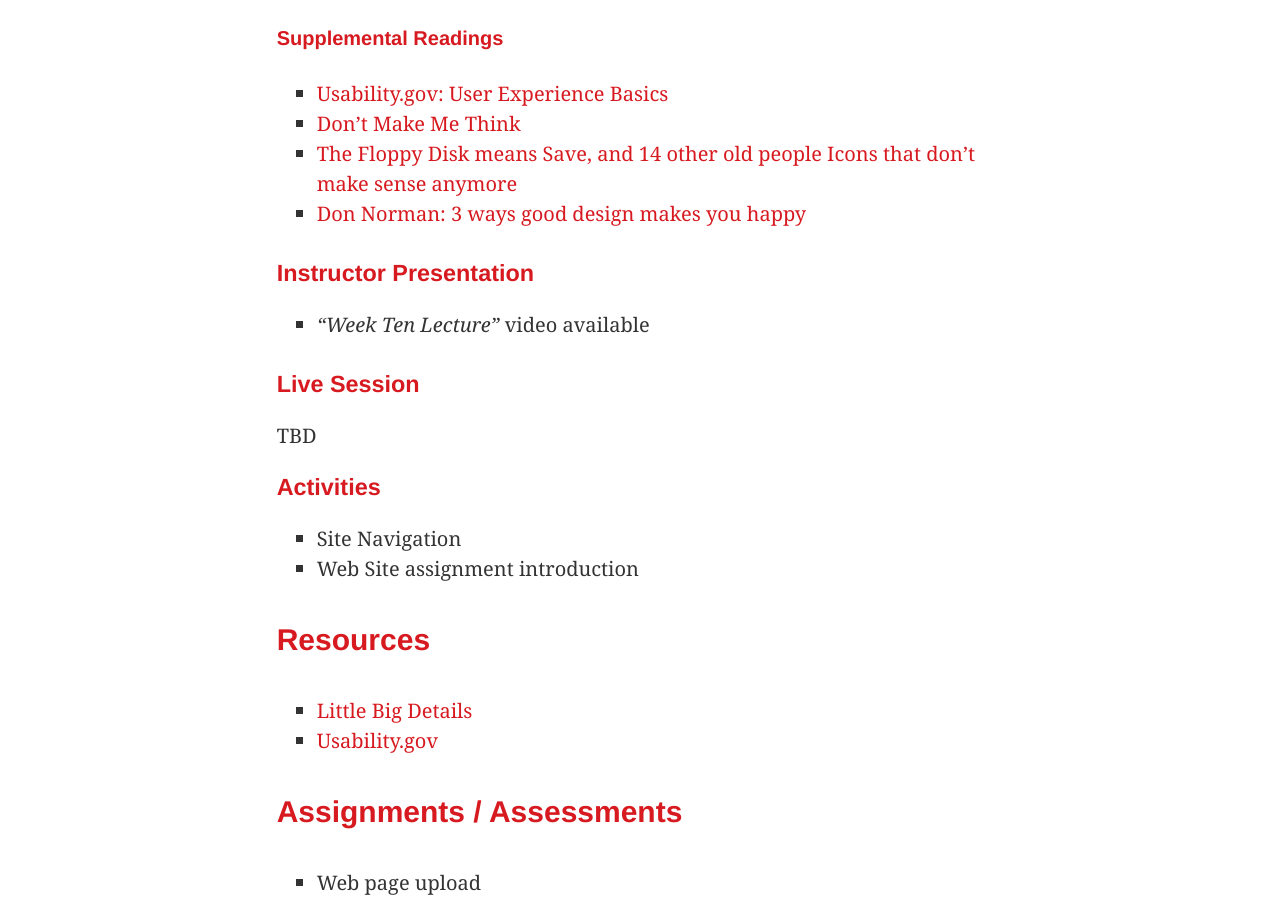
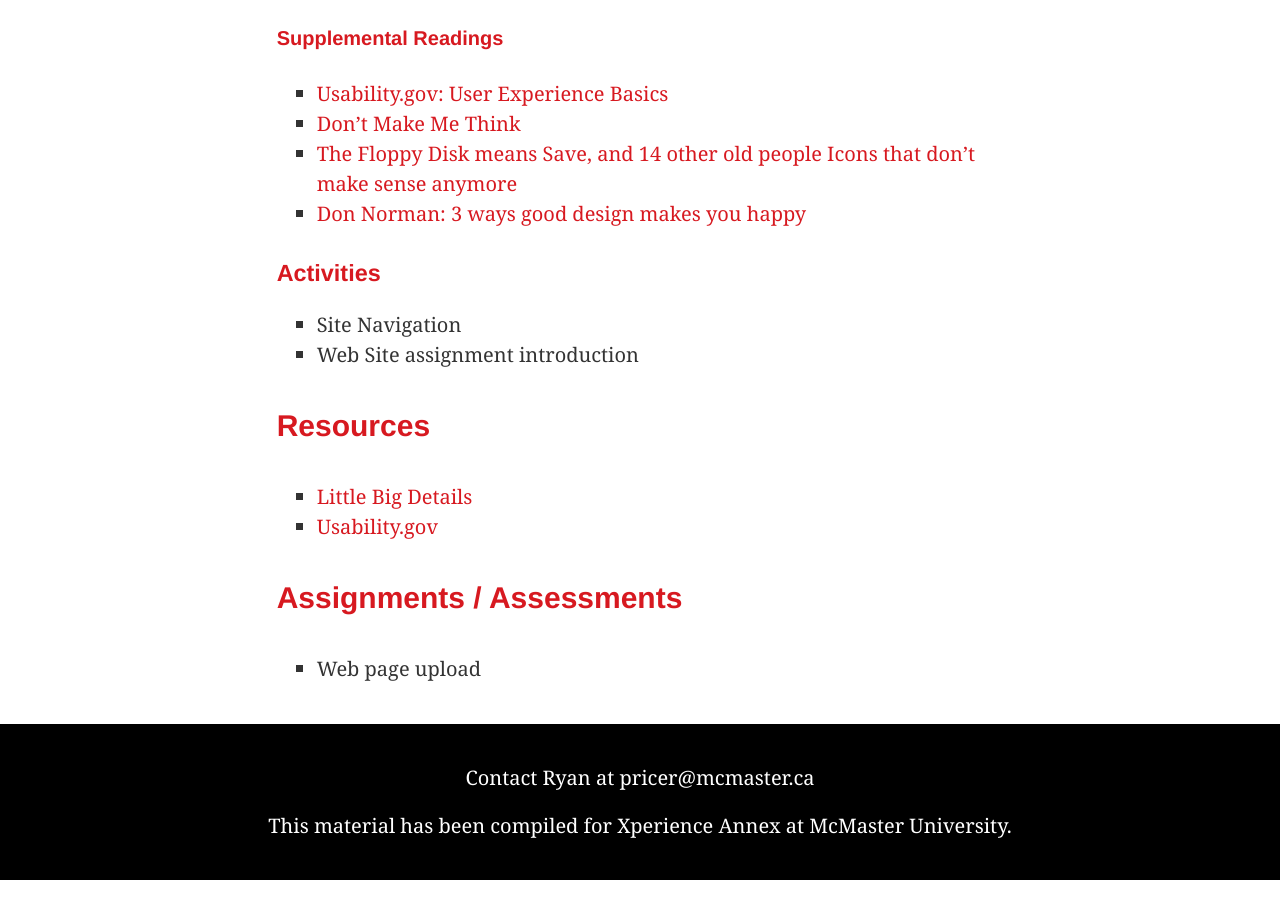
Before and after one commit to ryanwprice/xperience-annex, a Jekyll site: the page built from lessons/week10.md, in a window 1280 px wide and 900 px high, scrolled down 1158 px. Built offline with Jekyll 4.4.1, drawn with Linux system fonts in a browser that asks for light colours.

Commit message:
Update week10.md

```diff
--- a/lessons/week10.md
+++ b/lessons/week10.md
@@ -40,14 +40,6 @@ In Module 9 we learned basic Web page terminology and aspects of how to make a s
 - [The Floppy Disk means Save, and 14 other old people Icons that don’t make sense anymore](http://www.hanselman.com/blog/TheFloppyDiskMeansSaveAnd14OtherOldPeopleIconsThatDontMakeSenseAnymore.aspx)
 - [Don Norman: 3 ways good design makes you happy](http://www.ted.com/talks/don_norman_on_design_and_emotion?language=en)
 
-### Instructor Presentation
-
-- _“Week Ten Lecture”_ video available
-
-### Live Session
-
-TBD
-
 ### Activities
 
 - Site Navigation
```
